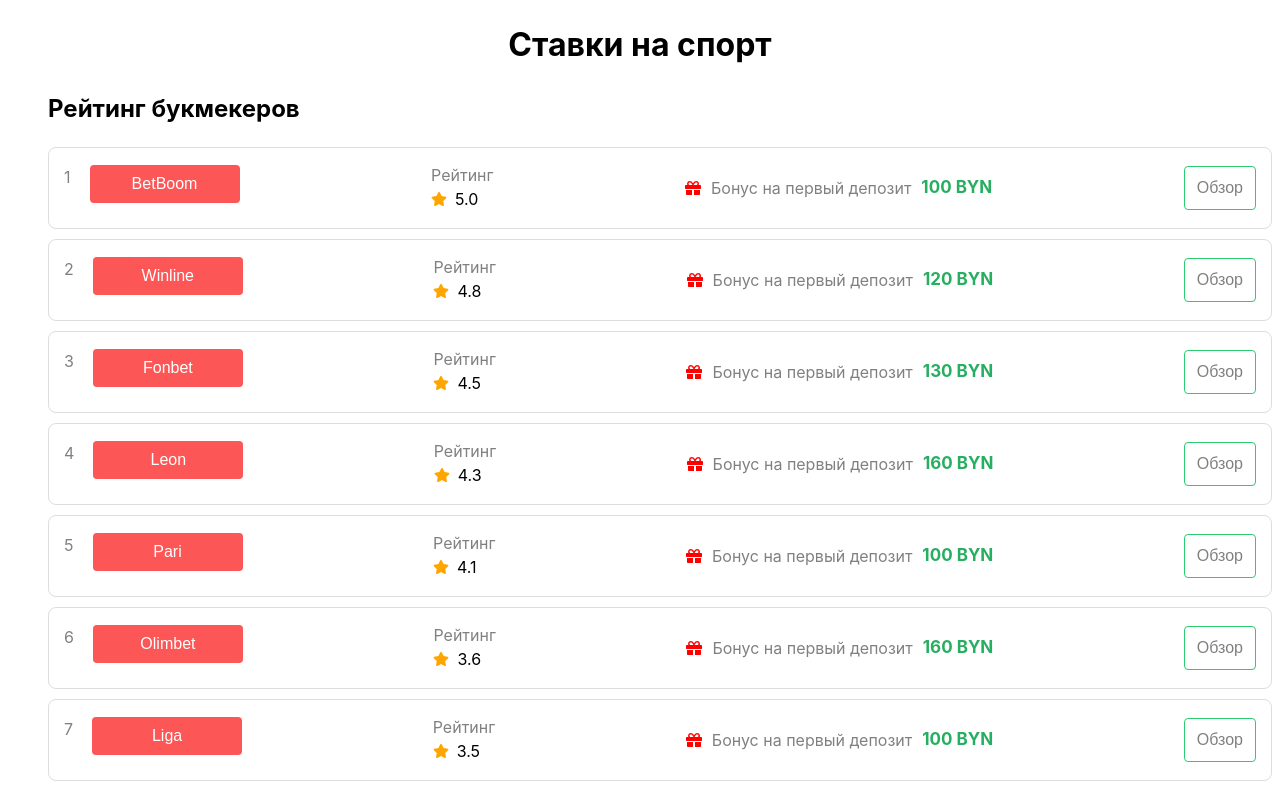
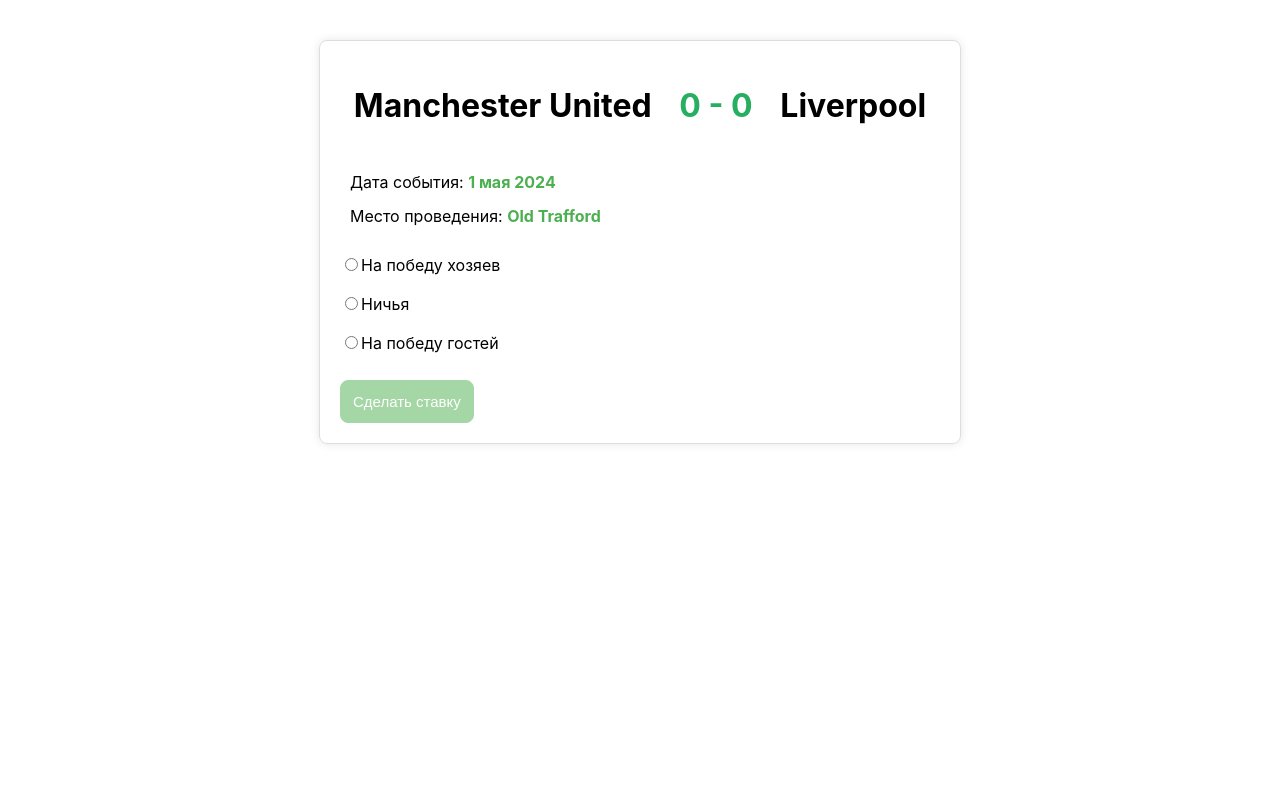
Before and after one commit to ElviraYablonskaya/sports-betting, a React (Vite) app: page /events/1 in a window 1280 px wide. Shown: the top 789 px of the page. Built offline with nearby package versions, Linux system fonts and the light colour scheme.

Commit message:
adding eventDetailsPage

```diff
--- a/src/App.tsx
+++ b/src/App.tsx
@@ -1,11 +1,16 @@
-import "./App.css"; // to do touting here
+import { Route, BrowserRouter, Routes } from "react-router-dom";
+import "./App.css";
+import EventDetails from "./pages/EventDetails";
 import Home from "./pages/Home";
 
 function App() {
   return (
-    <div>
-      <Home />
-    </div>
+    <BrowserRouter>
+      <Routes>
+        <Route path="/" element={<Home />} />
+        <Route path="/events/:eventId" element={<EventDetails />} />
+      </Routes>
+    </BrowserRouter>
   );
 }
 
--- a/src/components/EventItem/EventItem.module.scss
+++ b/src/components/EventItem/EventItem.module.scss
@@ -11,7 +11,6 @@
     border-radius: 8px;
 }
 
-
 .buttonName {
     background-color: #fd5656;
     color: #fff;
@@ -22,7 +21,6 @@
     font-size: 16px;
     margin-bottom: 8px;
     min-width: 150px;
-
 }
 
 .buttonDate {
--- a/src/components/EventItem/EventItem.tsx
+++ b/src/components/EventItem/EventItem.tsx
@@ -2,13 +2,13 @@
 import styles from "./EventItem.module.scss";
 import { FaGift } from "react-icons/fa";
 import { FaStar } from "react-icons/fa";
+import { useNavigate } from "react-router-dom";
 
 type Event = {
   id: number;
   name: string;
   rating: string;
   cost: string;
-  date: string;
 };
 
 type EventItemProps = {
@@ -16,21 +16,29 @@
   index: number;
 };
 const EventItem: FC<EventItemProps> = ({ event, index }) => {
+  const navigate = useNavigate()
+
+  const handleReviewClick = () => {
+    navigate(`/events/${event.id}`);
+  };
+
   return (
-
     <div className={styles.event}>
       <div className={styles.button}>
         <div className={styles.buttonIndex}>
           <div className={styles.index}>{index + 1}</div>
-          <button className={styles.buttonName}>{event.name}</button>
+          <button className={styles.buttonName} onClick={handleReviewClick}>{event.name}</button>
         </div>
-        <span><div className={styles.buttonRating}>Рейтинг</div><div className={styles.eventRating}><FaStar color="orange" /><span className={styles.rating}>{event.rating}</span></div></span>
-        {/* <span className={styles.buttonDate}>{event.date}</span> */}
+        <span>
+          <div className={styles.buttonRating}>Рейтинг</div>
+          <div className={styles.eventRating}><FaStar color="orange" />
+            <span className={styles.rating}>{event.rating}</span></div>
+        </span>
         <span className={styles.buttonCost}>
           <span className={styles.buttonBonus}><FaGift color="red" />
             <span className={styles.bonusText}>Бонус на первый депозит</span></span>
           <span className={styles.eventCost}>{event.cost}</span></span>
-        <button className={styles.buttonReview}>Обзор</button>
+        <button className={styles.buttonReview} onClick={handleReviewClick}>Обзор</button>
       </div>
     </div>
   );
--- a/src/components/EventList/EventList.tsx
+++ b/src/components/EventList/EventList.tsx
@@ -1,19 +1,9 @@
+import { getAllEvents } from "../../utils/api";
 import EventItem from "../EventItem";
 
-const events = [
-  { id: 1, name: "BetBoom", rating: "5.0", cost: "100 BYN", date: "01-02-2024" },
-  { id: 2, name: "Winline", rating: "4.8", cost: "120 BYN", date: "01-03-2024" },
-  { id: 3, name: "Fonbet", rating: "4.5", cost: "130 BYN", date: "01-05-2024" },
-  { id: 4, name: "Leon", rating: "4.3", cost: "160 BYN", date: "02-07-2024" },
-  { id: 5, name: "Pari", rating: "4.1", cost: "100 BYN", date: "05-04-2024" },
-  { id: 6, name: "Olimbet", rating: "3.6", cost: "160 BYN", date: "08-02-2024" },
-  { id: 7, name: "Liga", rating: "3.5", cost: "100 BYN", date: "06-04-2024" },
-  { id: 8, name: "Betsity", rating: "3.3", cost: "500 BYN", date: "21-05-2024" },
-  { id: 9, name: "LeonRu", rating: "3.1", cost: "700 BYN", date: "31-09-2024" },
-  { id: 10, name: "Pariline", rating: "3.0", cost: "500 BYN", date: "22-12-2024" },
-];
 
 const EventList = () => {
+  const events = getAllEvents();
   return (
     <ul>
       {events.map((event, index) => (
--- /dev/null
+++ b/src/pages/EventDetails/EventDetails.module.scss
@@ -0,0 +1,82 @@
+.eventDetailsContainer {
+    max-width: 600px;
+    margin: 0 auto;
+    padding: 20px;
+    border: 1px solid #ddd;
+    border-radius: 8px;
+    box-shadow: 0 0 10px rgba(0, 0, 0, 0.1);
+    margin-top: 40px;
+}
+
+.coefficientOptions {
+    margin-top: 25px;
+}
+
+.coefficientOptions label {
+    display: block;
+    margin-bottom: 15px;
+}
+
+.h1 {
+    display: flex;
+    justify-content: space-around;
+}
+
+.score {
+    color: #27ae60;
+}
+
+.eventDetailsContainer {
+    position: relative;
+}
+
+.notification {
+    position: absolute;
+    top: 0;
+    left: 50%;
+    transform: translateX(105%);
+    background-color: #4caf50;
+    color: white;
+    text-align: center;
+    padding: 10px;
+    border-radius: 5px;
+    margin-top: 10px;
+    display: inline-block;
+    z-index: 1;
+}
+
+.placeBetButton {
+    border: 1px solid #4caf50;
+    padding: 12px;
+    margin-top: 10px;
+    border-radius: 8px;
+    cursor: pointer;
+    background-color: #4caf50;
+    color: #fff;
+    font-size: 15px;
+}
+
+.disabledButton {
+    cursor: not-allowed;
+    opacity: 0.5;
+}
+
+.date {
+    margin-left: 10px;
+    margin-top: 40px;
+}
+
+.dateText {
+    color: #4caf50;
+    font-weight: bold;
+}
+
+.venue {
+    margin-left: 10px;
+    margin-top: 10px;
+}
+
+.venueText {
+    color: #4caf50;
+    font-weight: bold;
+}
--- /dev/null
+++ b/src/pages/EventDetails/EventDetails.tsx
@@ -0,0 +1,101 @@
+import { useEffect, useState } from "react";
+import { useNavigate, useParams } from "react-router-dom";
+import { getEventDetails } from "../../utils/api";
+import styles from "./EventDetails.module.scss";
+
+const EventDetails = () => {
+    const { eventId } = useParams<{ eventId: string }>();
+    const navigate = useNavigate();
+
+    const [eventDetails, setEventDetails] = useState<{
+        id: number;
+        team1: string;
+        team2: string;
+        score: string;
+        venue: string;
+        date: string;
+    } | null>(null);
+
+    const [currentCoefficient, setCurrentCoefficient] = useState<string>("");
+    const [showNotification, setShowNotification] = useState<boolean>(false);
+
+    useEffect(() => {
+        const eventDetails = getEventDetails(Number(eventId));
+
+        if (eventDetails) {
+            setEventDetails(eventDetails);
+        } else {
+            console.error(`Событие с идентификатором ${eventId} не найдено.`);
+        }
+    }, [eventId]);
+
+    const handlePlaceBet = () => {
+        if (currentCoefficient) {
+            localStorage.setItem("betDetails", JSON.stringify({ team1: eventDetails?.team1, team2: eventDetails?.team2, coefficient: currentCoefficient }));
+            setShowNotification(true);
+            setTimeout(() => {
+                setShowNotification(false);
+                navigate("/");
+            }, 3000);
+        }
+    };
+
+    if (!eventDetails) {
+        return <div>Loading...</div>;
+    }
+
+    return (
+        <div className={styles.eventDetailsContainer}>
+            <h1 className={styles.h1}>
+                <span className={styles.team1}>{eventDetails.team1}</span>
+                <span className={styles.score}>{eventDetails.score}</span>
+                <span className={styles.team2}>{eventDetails.team2}</span>
+            </h1>
+            <div className={styles.date}>Дата события: <span className={styles.dateText}>{eventDetails.date}</span></div>
+            <div className={styles.venue}>Место проведения: <span className={styles.venueText}>{eventDetails.venue}</span></div>
+            <div className={styles.coefficientOptions}>
+                <label>
+                    <input
+                        type="radio"
+                        value="home"
+                        checked={currentCoefficient === "home"}
+                        onChange={() => setCurrentCoefficient("home")}
+                    />
+                    На победу хозяев
+                </label>
+                <label>
+                    <input
+                        type="radio"
+                        value="draw"
+                        checked={currentCoefficient === "draw"}
+                        onChange={() => setCurrentCoefficient("draw")}
+                    />
+                    Ничья
+                </label>
+                <label>
+                    <input
+                        type="radio"
+                        value="away"
+                        checked={currentCoefficient === "away"}
+                        onChange={() => setCurrentCoefficient("away")}
+                    />
+                    На победу гостей
+                </label>
+            </div>
+            {showNotification && (
+                <div className={styles.notification}>
+                    Спасибо, ваша ставка на матч {`${eventDetails.team1} vs ${eventDetails.team2}, коэффициент "${currentCoefficient}"`} принята.
+                </div>
+            )}
+            <button
+                onClick={handlePlaceBet}
+                disabled={!currentCoefficient}
+                className={`${styles.placeBetButton} ${!currentCoefficient ? styles.disabledButton : ""}`}
+            >
+                Сделать ставку
+            </button>
+        </div>
+    );
+};
+
+export default EventDetails;
--- /dev/null
+++ b/src/pages/EventDetails/index.ts
@@ -0,0 +1 @@
+export { default } from "./EventDetails"
--- /dev/null
+++ b/src/utils/api/index.ts
@@ -0,0 +1,111 @@
+export const getAllEvents = () => {
+    return [
+        { id: 1, name: "BetBoom", rating: "5.0", cost: "100 BYN" },
+        { id: 2, name: "Winline", rating: "4.8", cost: "120 BYN" },
+        { id: 3, name: "Fonbet", rating: "4.5", cost: "130 BYN" },
+        { id: 4, name: "Leon", rating: "4.3", cost: "160 BYN" },
+        { id: 5, name: "Pari", rating: "4.1", cost: "100 BYN" },
+        { id: 6, name: "Olimbet", rating: "3.6", cost: "160 BYN" },
+        { id: 7, name: "Liga", rating: "3.5", cost: "100 BYN" },
+        { id: 8, name: "Betsity", rating: "3.3", cost: "500 BYN" },
+        { id: 9, name: "LeonRu", rating: "3.1", cost: "700 BYN" },
+        { id: 10, name: "Pariline", rating: "3.0", cost: "500 BYN" },
+    ];
+};
+
+export const getEventDetails = (eventId: number) => {
+    switch (eventId) {
+        case 1:
+            return {
+                id: eventId,
+                team1: "Manchester United",
+                team2: "Liverpool",
+                score: "0 - 0",
+                venue: "Old Trafford",
+                date: "1 мая 2024",
+            };
+        case 2:
+            return {
+                id: eventId,
+                team1: "Real Madrid",
+                team2: "Barcelona",
+                score: "0 - 0",
+                venue: "Santiago Bernabeu",
+                date: "25 февраля 2024",
+            };
+        case 3:
+            return {
+                id: eventId,
+                team1: "Bayern Munich",
+                team2: "Borussia",
+                score: "0 - 0",
+                venue: "Allianz Arena",
+                date: "26 марта 2024",
+            };
+        case 4:
+            return {
+                id: eventId,
+                team1: "Saint-Germain",
+                team2: "Manchester City",
+                score: "0 - 0",
+                venue: "Parc des Princes",
+                date: "2 июля 2024",
+            };
+        case 5:
+            return {
+                id: eventId,
+                team1: "Juventus",
+                team2: "AC Milan",
+                score: "0 - 0",
+                venue: "Allianz Stadium",
+                date: "5 апреля 2024",
+            };
+        case 6:
+            return {
+                id: eventId,
+                team1: "Chelsea",
+                team2: "Arsenal",
+                score: "0 - 0",
+                venue: "Stamford Bridge",
+                date: "8 февраля 2024",
+            };
+        case 7:
+            return {
+                id: eventId,
+                team1: "Ajax",
+                team2: "PSV Eindhoven",
+                score: "0 - 0",
+                venue: "Johan Cruyff Arena",
+                date: "6 апреля 2024",
+            };
+        case 8:
+            return {
+                id: eventId,
+                team1: "Inter Milan",
+                team2: "AS Roma",
+                score: "0 - 0",
+                venue: "San Siro",
+                date: "21 мая 2024",
+            };
+        case 9:
+            return {
+                id: eventId,
+                team1: "Atletico Madrid",
+                team2: "Sevilla",
+                score: "0 - 0",
+                venue: "Wanda Metropolitano",
+                date: "31 сентября 2024",
+            };
+        case 10:
+            return {
+                id: eventId,
+                team1: "Borussia",
+                team2: "Hertha BSC",
+                score: "0 - 0",
+                venue: "Borussia-Park",
+                date: "22 декабря 2024",
+            };
+        default:
+            return null;
+    }
+};
```
